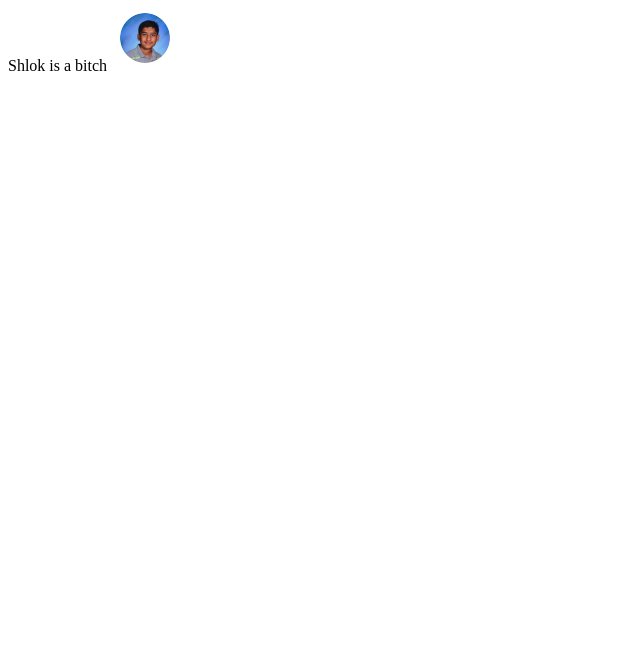
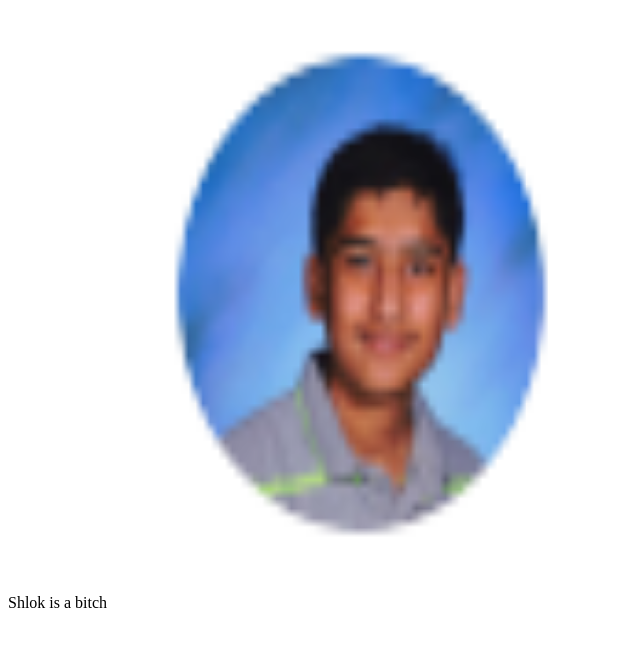
Before and after one commit to udaywarier/udaywarier.github.io, a plain HTML site: page index.html in a window 1280 px wide. Shown: the whole page, without its empty margins (0-640 px from the left). Drawn offline with Linux system fonts and the light colour scheme.

Commit message:
Update index.html

```diff
--- a/index.html
+++ b/index.html
@@ -1,2 +1,2 @@
 Shlok is a bitch
-<img src="./shlok.PNG" alt="Shlok is a bitch">
+<img src="./shlok.PNG" alt="Shlok is a bitch" width="500" height="600">
```
